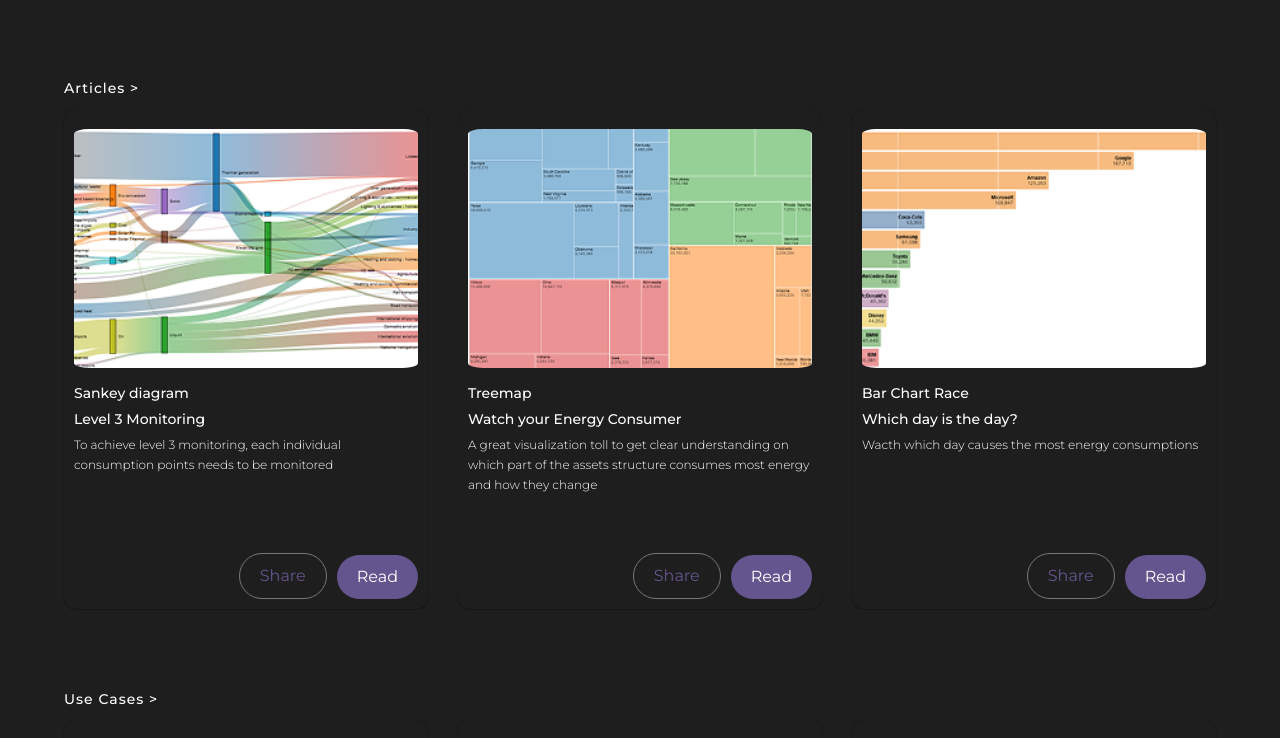
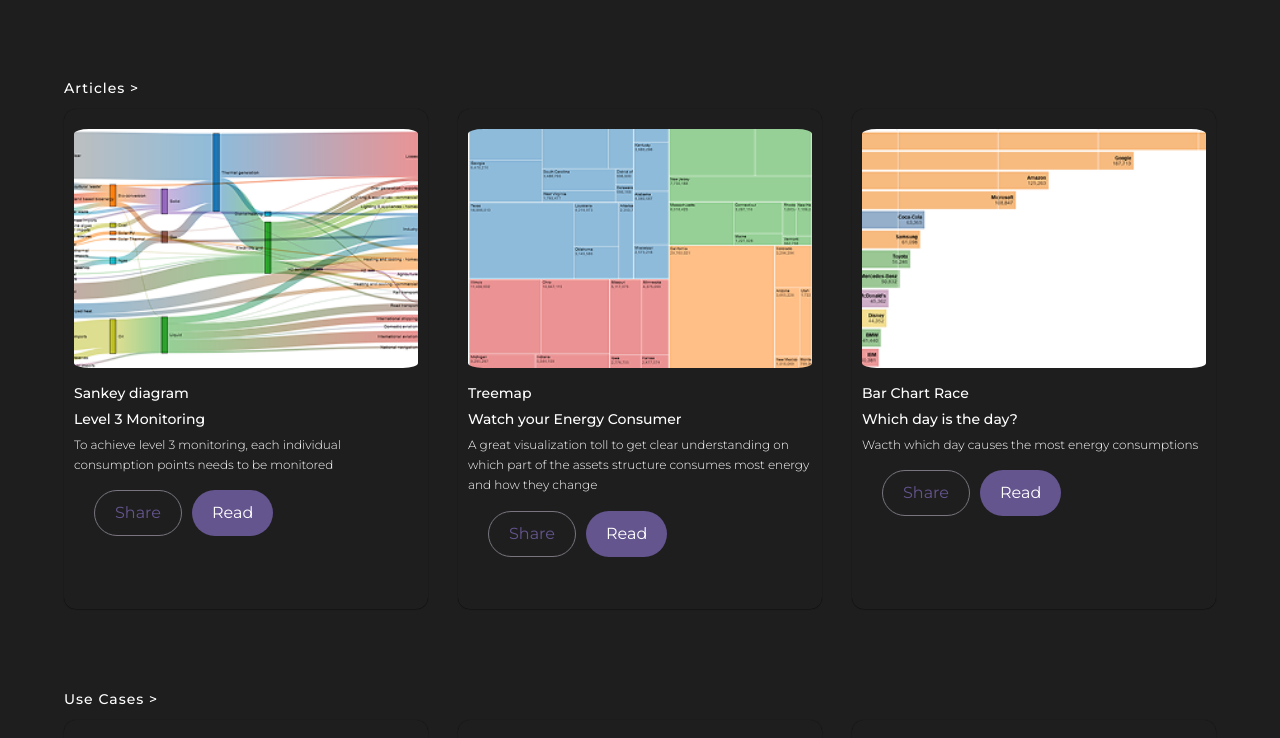
Before and after one commit to digitalizr/enmsgo_landing_page, a React (Vite) app: page / in a window 1280 px wide. Shown: the part 1174-1912 px from the top of the page. Built offline with nearby package versions, Linux system fonts and the light colour scheme; no server answers; the database is empty.

Commit message:
fixed the buttons overlapping and redirect the website to original website login page

```diff
--- a/src/components/common/containerBox/containerBox.module.css
+++ b/src/components/common/containerBox/containerBox.module.css
@@ -7,7 +7,8 @@
     box-shadow: 0px 0.2px 1px rgba(0, 0, 0, 0.9);
     padding: 10px 10px;
     border-radius: 12px;
-    height: 500px;
+    min-height: 500px;
+    height: auto;
 
     h3 {
         font-size: 14px;
@@ -19,7 +20,7 @@
         font-weight: 300;
         line-height: 1.7;
     }
-    position: relative;
+    /* position: relative; */
 }
 
 .cBImg {
@@ -33,12 +34,12 @@
 
 .btnWrapper {
     display: flex;
-    justify-content: center;
-    align-items: flex-end;
+    /* justify-content: center; */
+    /* align-items: flex-end; */
     padding: 10px;
-    position: absolute;
+    /* position: absolute;
     bottom: 0;
-    right: 0;
+    right: 0; */
 }
 
 @media screen and (max-width : 1000px) {
--- a/src/components/navbar/Navbar.jsx
+++ b/src/components/navbar/Navbar.jsx
@@ -89,10 +89,10 @@
               <img src="/Globe.png" alt="" />
               <h6>EN</h6>
             </div>
-            <Link to={"/login"} className={styles.getStarted}>
+            <a href="https://app.enmsgo.com/login"  className={styles.getStarted} >
               <img src={ user?.photoURL   || "/avatar.png"} alt="userimg" />
               <button>Get Started</button>
-            </Link>
+            </a>
           </div>
         </div>
       </div>
@@ -130,10 +130,10 @@
             <img src="/Globe.png" alt="" />
             <h6>EN</h6>
           </div>
-          <Link to={"/login"} className={styles.getStarted}>
+          <a href="https://app.enmsgo.com/login" className={styles.getStarted}>
             <img src={user?.photoURL || "/avatar.png"} alt="userimg" />
             <button>Get Started</button>
-          </Link>
+          </a>
         </div>
       </div>
     </div>
--- a/src/routes/loginPage.route.jsx
+++ b/src/routes/loginPage.route.jsx
@@ -19,30 +19,29 @@
 
   const handleSubmit = async (e) => {
     e.preventDefault();
+    // try {
+    //   setLoading(true);
+    //   const result = await doSignInWithEmail(email);
+    //   console.log(result);
+    //   console.log("Email sign-in link sent!");
+    // } catch (error) {
+    //   console.log("Something went wrong:", error);
+    // } finally {
+    //   setLoading(false);
+    // }
+
+    // to signin using email and password
     try {
       setLoading(true);
-      const result = await doSignInWithEmail(email);
-      console.log(result);
-      console.log("Email sign-in link sent!");
+      const results = await doSignInWithEmailAndPassword(email, password);
+      console.log(results?.user);
+      window.location.href = "https://app.enmsgo.com/login";
     } catch (error) {
-      console.log("Something went wrong:", error);
+      console.log("Something went wrong : ", error);
+      setLoading(false);
     } finally {
       setLoading(false);
     }
-
-    // to signin using email and password
-    // try {
-    //   setLoading(true);
-    //   const results = await doSignInWithEmailAndPassword(email, password);
-    //   console.log(results?.user);
-
-
-    // } catch (error) {
-    //   console.log("Something went wrong : ", error);
-    //   setLoading(false);
-    // } finally {
-    //   setLoading(false);
-    // }
   };
 
   const onGoogleSignIn = async () => {
```
